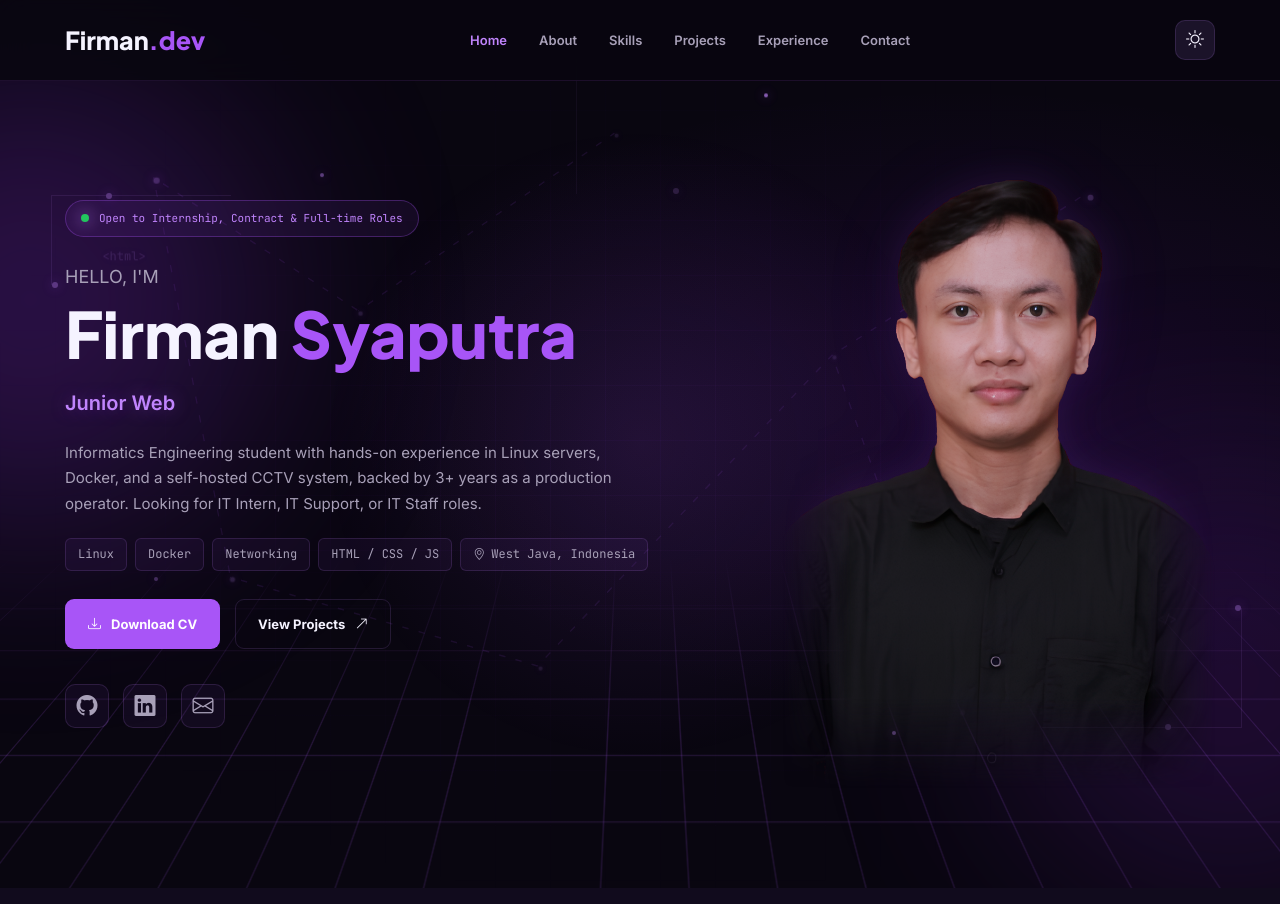
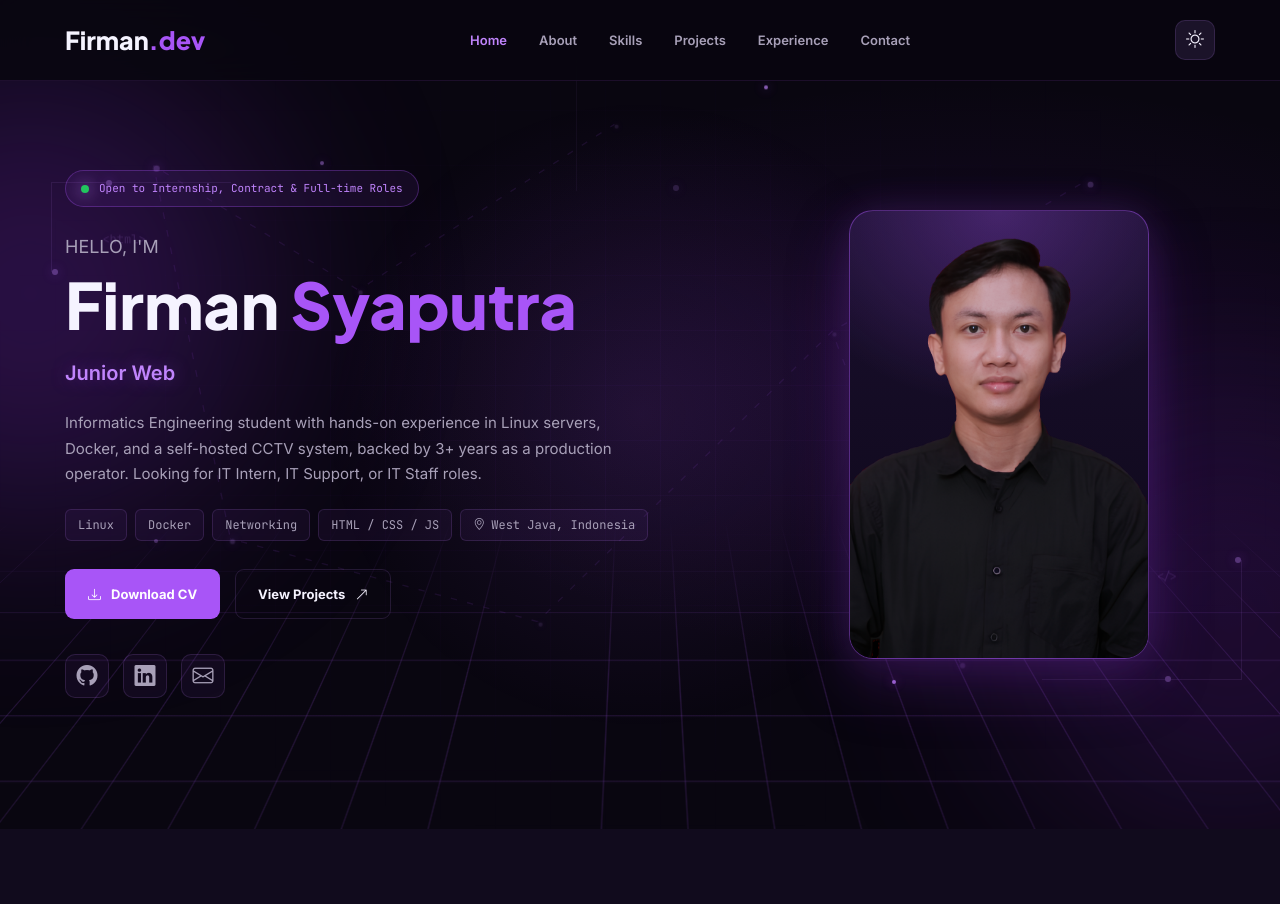
Before and after one commit to fayermennn28/portofolio, a plain HTML site: page index.html in a window 1280 px wide. Shown: the top 904 px of the page. Drawn offline with nearby package versions, Linux system fonts and the light colour scheme.

Commit message:
Update portofolio:new hero, projects, and contact

```diff
--- a/assets/css/style.css
+++ b/assets/css/style.css
@@ -2214,3 +2214,80 @@ button:focus-visible {
     gap: 15px;
     margin-top: 28px;
 }
+
+
+/* =========================================
+   34. FRAMED PORTRAIT (kartu dengan border ungu)
+========================================= */
+
+.hero-visual {
+    align-items: center;
+}
+
+.profile-frame {
+    display: flex;
+    align-items: flex-end;
+    justify-content: center;
+    width: min(100%, 300px);
+    aspect-ratio: 4 / 5;
+    overflow: hidden;
+    border: 1px solid rgba(168, 85, 247, 0.45);
+    border-radius: 24px;
+    background:
+        radial-gradient(120% 70% at 50% 0%, rgba(168, 85, 247, 0.30), transparent 62%),
+        linear-gradient(180deg, #1a0f2e 0%, #0d0818 100%);
+    box-shadow:
+        0 24px 60px rgba(88, 28, 135, 0.35),
+        0 0 40px rgba(168, 85, 247, 0.16);
+    transition: transform 0.15s ease-out, box-shadow 0.3s ease, border-color 0.3s ease;
+}
+
+.profile-frame:hover {
+    border-color: rgba(192, 132, 252, 0.8);
+    box-shadow:
+        0 28px 70px rgba(88, 28, 135, 0.45),
+        0 0 56px rgba(168, 85, 247, 0.28);
+}
+
+/* Foto utuh di dalam kartu, tanpa fade/mask lagi */
+.profile-photo {
+    width: 100%;
+    height: 100%;
+    object-fit: contain;
+    object-position: center bottom;
+    filter: none;
+    -webkit-mask-image: none;
+    mask-image: none;
+}
+
+body.light-theme .profile-frame {
+    border-color: rgba(126, 34, 206, 0.35);
+    background:
+        radial-gradient(120% 70% at 50% 0%, rgba(168, 85, 247, 0.22), transparent 62%),
+        linear-gradient(180deg, #f1e9ff 0%, #e2d5fa 100%);
+    box-shadow: 0 20px 50px rgba(126, 34, 206, 0.18);
+}
+
+@media (max-width: 767px) {
+    .profile-frame {
+        width: min(100%, 340px);
+    }
+}
+
+
+/* =========================================
+   35. FRAME MENGIKUTI UKURAN FOTO (tanpa celah di samping bahu)
+========================================= */
+
+.profile-frame {
+    display: block;
+    aspect-ratio: auto;
+}
+
+.profile-photo {
+    display: block;
+    width: 100%;
+    height: auto;
+    object-fit: cover;
+    object-position: center bottom;
+}
```
